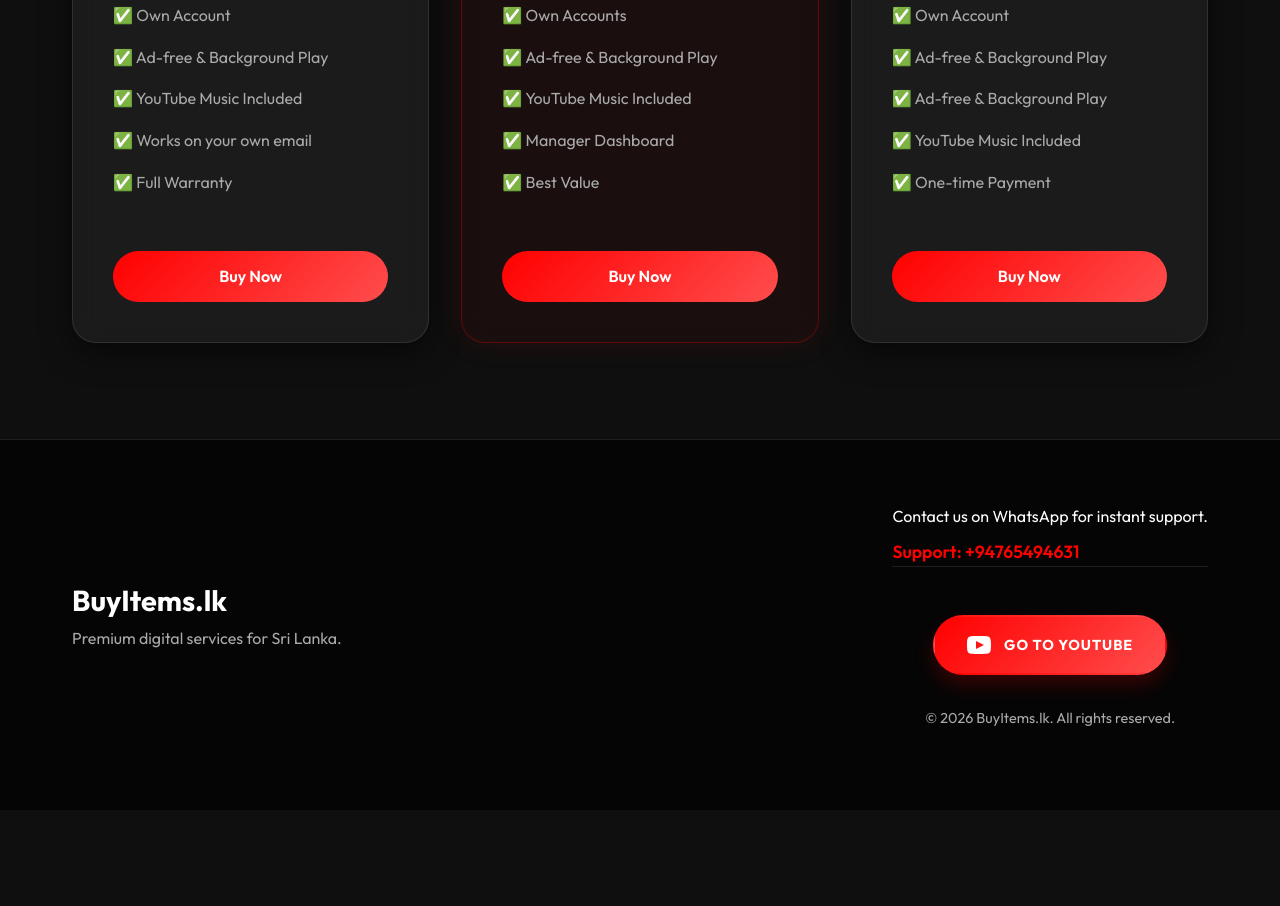
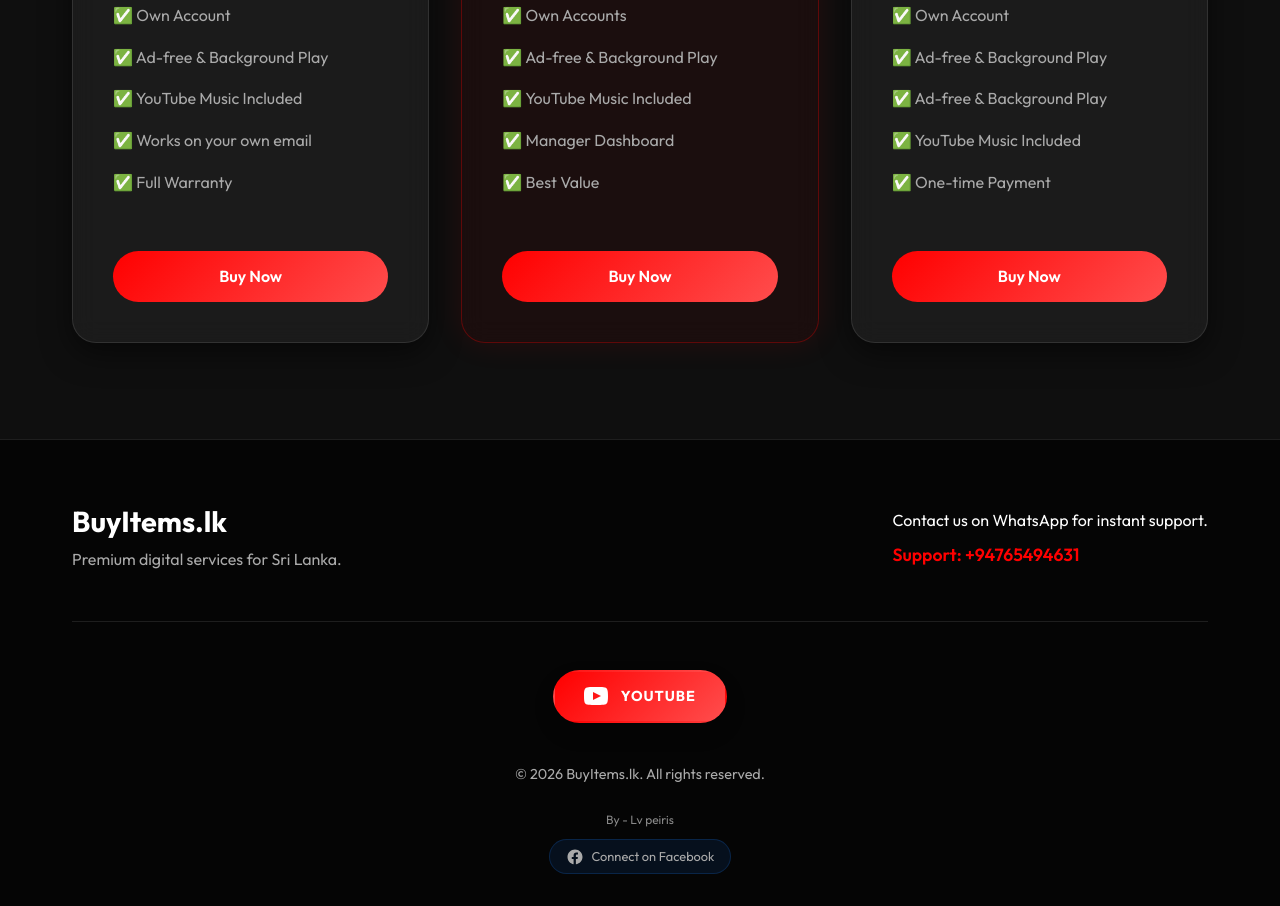
Before and after one commit to lakshan135/web-site, a plain HTML site: page index.html in a window 1280 px wide. Shown: the part 1787-2693 px from the top of the page. Before the commit the page ends 2597 px from the top, so only its background shows below. Drawn offline with Linux system fonts and the light colour scheme.

Commit message:
Add files via upload

```diff
--- a/index.html
+++ b/index.html
@@ -204,6 +204,8 @@
                 <div class="footer-contact">
                     <p>Contact us on WhatsApp for instant support.</p>
                     <a href="https://wa.me/94765494631" class="footer-link">Support: +94765494631</a>
+                </div>
+            </div>
             <div class="footer-bottom">
                 <div class="footer-social-bottom">
                     <a href="https://youtube.com" target="_blank" class="yt-button-premium">
@@ -212,10 +214,22 @@
                             <path
                                 d="M19.615 3.184c-3.604-.246-11.631-.245-15.23 0-3.897.266-4.356 2.62-4.385 8.816.029 6.185.484 8.549 4.385 8.816 3.6.245 11.626.246 15.23 0 3.897-.266 4.356-2.62 4.385-8.816-.029-6.185-.484-8.549-4.385-8.816zm-10.615 12.816v-8l8 3.993-8 4.007z" />
                         </svg>
-                                <span>GO TO YOUTUBE</span>
+                        <span>YOUTUBE</span>
                     </a>
                 </div>
                 <p>&copy; 2026 BuyItems.lk. All rights reserved.</p>
+                <div class="developer-section">
+                    <p class="developer-credit">By - Lv peiris</p>
+                    <a href="https://www.facebook.com/profile.php?id=61578367157426" target="_blank"
+                        class="fb-button-small">
+                        <svg viewBox="0 0 24 24" width="18" height="18" fill="currentColor"
+                            xmlns="http://www.w3.org/2000/svg">
+                            <path
+                                d="M22 12c0-5.52-4.48-10-10-10S2 6.48 2 12c0 4.846 3.444 8.89 8.144 9.639v-6.82H7.693v-2.82h2.45V9.873c0-2.42 1.442-3.768 3.665-3.768 1.065 0 2.172.189 2.172.189v2.388h-1.223c-1.196 0-1.57.742-1.57 1.503v1.815h2.69l-.43 2.82h-2.26v6.82C18.556 20.89 22 16.846 22 12z" />
+                        </svg>
+                        Connect on Facebook
+                    </a>
+                </div>
             </div>
         </div>
     </footer>
--- a/style.css
+++ b/style.css
@@ -780,9 +780,12 @@
     margin-bottom: 2rem;
     display: flex;
     justify-content: center;
+    gap: 1.5rem;
+    flex-wrap: wrap;
 }
 
-.yt-button-premium {
+.yt-button-premium,
+.fb-button-premium {
     display: flex;
     align-items: center;
     gap: 0.8rem;
@@ -790,27 +793,47 @@
     text-decoration: none;
     font-weight: 700;
     letter-spacing: 1px;
-    background: var(--gradient-1);
-    padding: 1rem 2rem;
+    padding: 0.8rem 1.8rem;
     border-radius: 50px;
     transition: all 0.4s cubic-bezier(0.175, 0.885, 0.32, 1.275);
-    box-shadow: 0 10px 20px rgba(255, 0, 0, 0.2);
+    box-shadow: 0 10px 20px rgba(0, 0, 0, 0.2);
     border: 2px solid transparent;
+    font-size: 0.9rem;
+}
+
+.yt-button-premium {
+    background: var(--gradient-1);
+}
+
+.fb-button-premium {
+    background: linear-gradient(135deg, #1877F2 0%, #0052cc 100%);
+}
+
+.yt-button-premium:hover,
+.fb-button-premium:hover {
+    transform: translateY(-5px) scale(1.05);
+    background: white;
 }
 
 .yt-button-premium:hover {
-    transform: translateY(-5px) scale(1.05);
-    box-shadow: 0 15px 30px rgba(255, 0, 0, 0.4);
-    background: white;
     color: var(--primary-red);
     border-color: var(--primary-red);
+    box-shadow: 0 15px 30px rgba(255, 0, 0, 0.4);
 }
 
-.yt-button-premium svg {
+.fb-button-premium:hover {
+    color: #1877F2;
+    border-color: #1877F2;
+    box-shadow: 0 15px 30px rgba(24, 119, 242, 0.4);
+}
+
+.yt-button-premium svg,
+.fb-button-premium svg {
     transition: transform 0.4s ease;
 }
 
-.yt-button-premium:hover svg {
+.yt-button-premium:hover svg,
+.fb-button-premium:hover svg {
     transform: rotate(360deg) scale(1.2);
 }
 
@@ -823,6 +846,43 @@
     display: flex;
     flex-direction: column;
     align-items: center;
+    gap: 0.5rem;
+}
+
+.developer-section {
+    display: flex;
+    flex-direction: column;
+    align-items: center;
+    gap: 0.6rem;
+    margin-top: 1rem;
+}
+
+.developer-credit {
+    font-size: 0.75rem;
+    color: var(--text-secondary);
+    opacity: 0.8;
+}
+
+.fb-button-small {
+    display: flex;
+    align-items: center;
+    gap: 0.5rem;
+    color: var(--text-secondary);
+    text-decoration: none;
+    font-size: 0.8rem;
+    font-weight: 500;
+    transition: var(--transition-speed);
+    padding: 0.4rem 1rem;
+    border-radius: 20px;
+    background: rgba(24, 119, 242, 0.1);
+    border: 1px solid rgba(24, 119, 242, 0.2);
+}
+
+.fb-button-small:hover {
+    color: #1877F2;
+    background: rgba(24, 119, 242, 0.2);
+    transform: translateY(-2px);
+    border-color: #1877F2;
 }
 
 /* Responsive */
```
Lines whose indentation alone changed are shown as unchanged.
